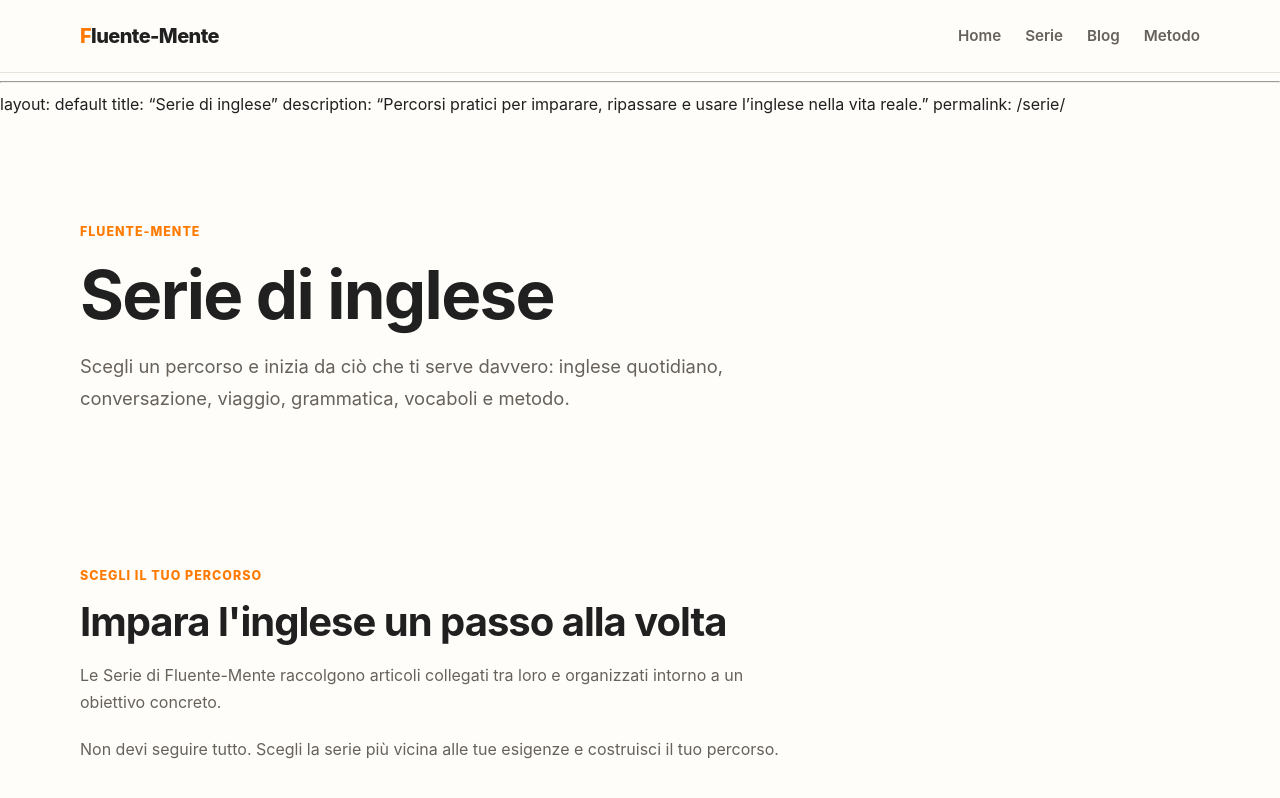
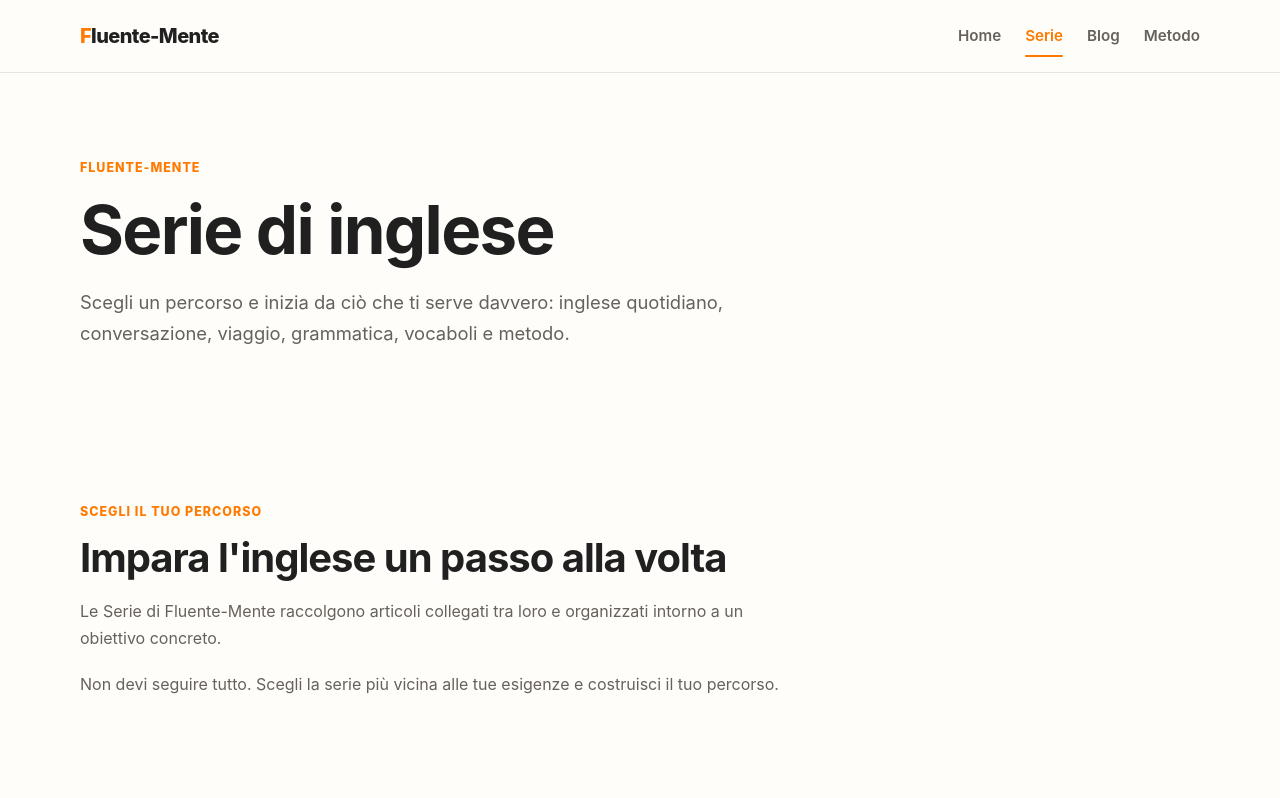
Before and after one commit to Nausica-20/Fluente-Mente, a Jekyll site: the page built from serie.md, in a window 1280 px wide and 900 px high. Shown: the top 798 px of the window. Built offline with Jekyll 4.4.1, drawn with Linux system fonts in a browser that asks for light colours; our own code applies the rules of GitHub Pages for plain Markdown files.

Commit message:
Remove hero section comments from serie.md
Removed commented hero section from serie.md.

```diff
--- a/serie.md
+++ b/serie.md
@@ -3,10 +3,9 @@ layout: default
 title: "Serie di inglese"
 description: "Percorsi pratici per imparare, ripassare e usare l'inglese nella vita reale."
 permalink: /serie/
+---
 
-<!-- ==================================================
-     HERO
-     ================================================== --><section class="page-header">  <div class="container"><span class="section-label">
+<section class="page-header">  <div class="container"><span class="section-label">
   FLUENTE-MENTE
 </span>
 
```
